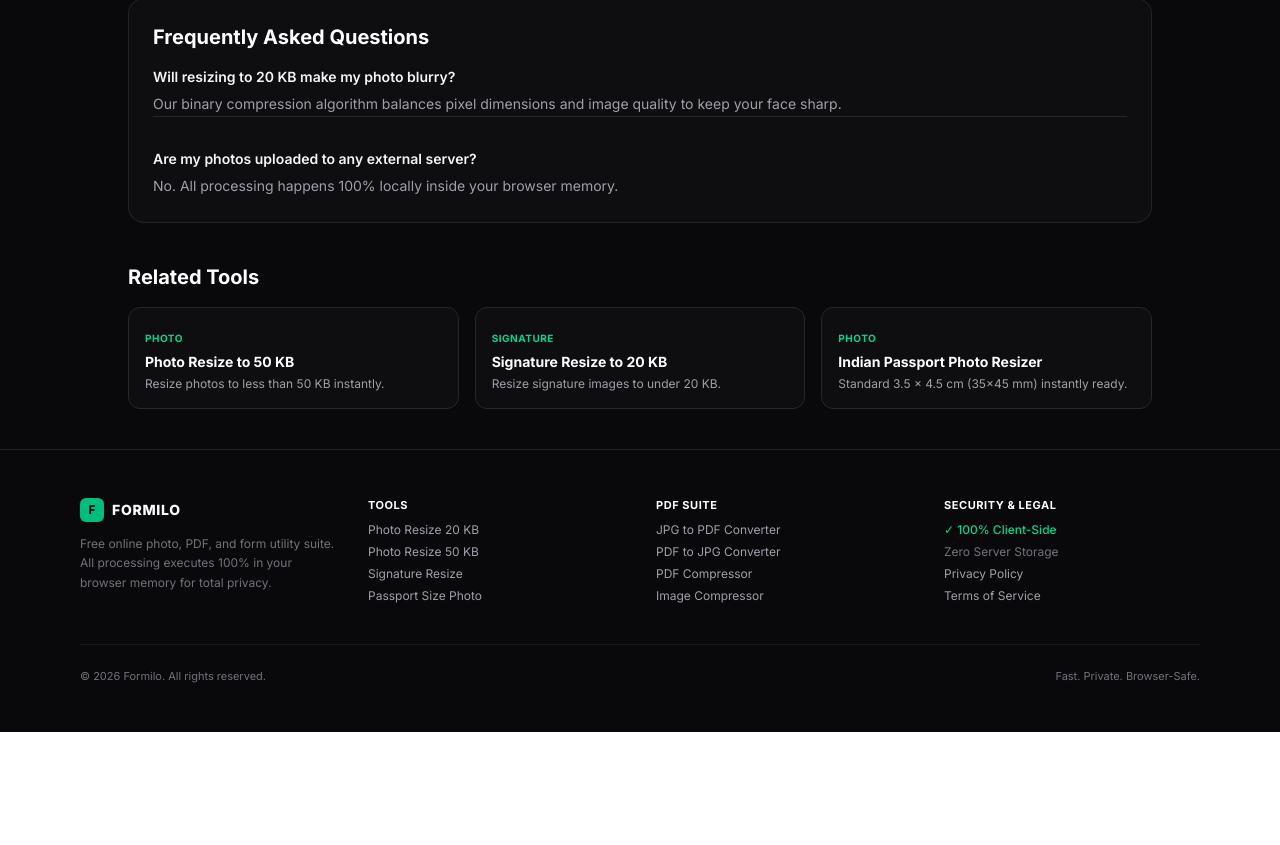
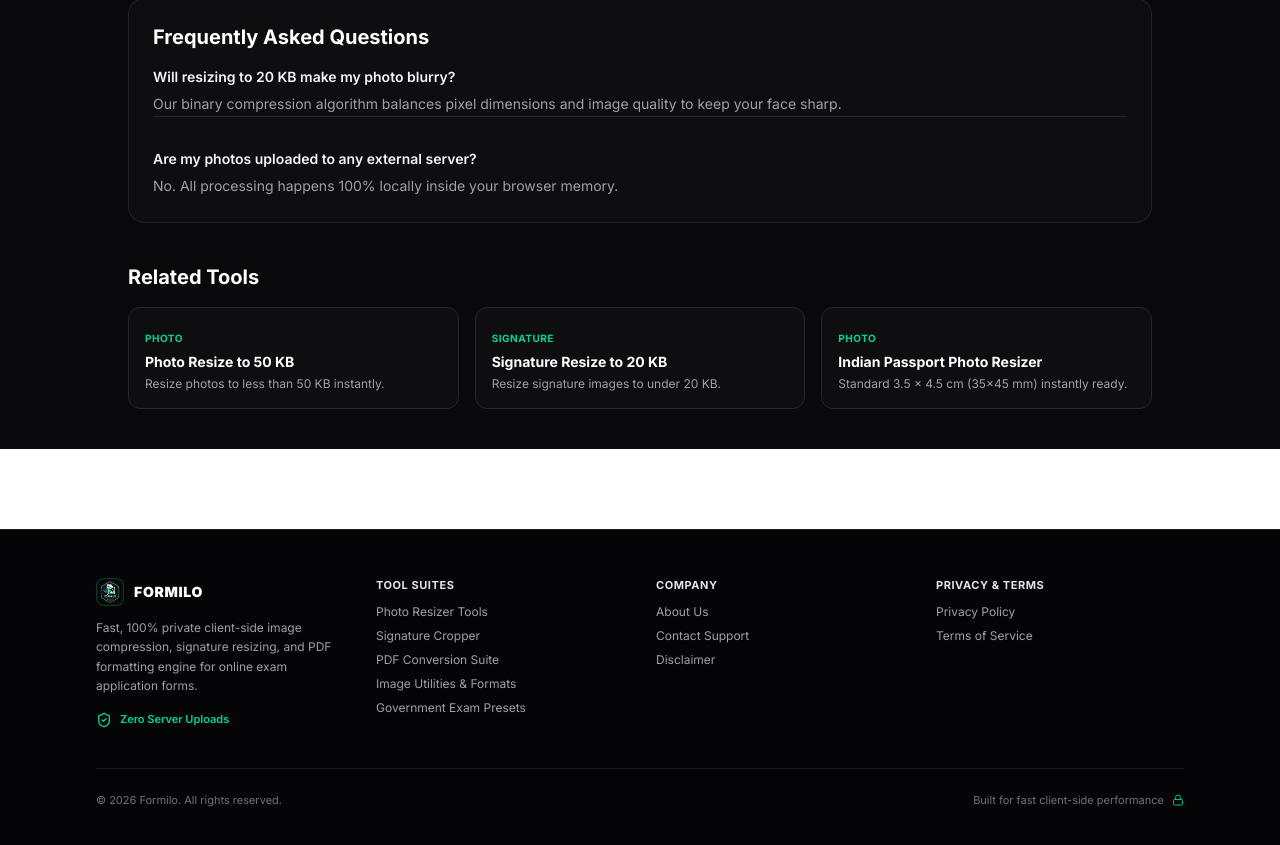
Before and after one commit to mantupatra23-pixel/formilo, a Next.js app: page /tools/photo-resize-20kb in a window 1280 px wide. Shown: the part 1085-1930 px from the top of the page. Before the commit the page ends 1817 px from the top, so only its background shows below. Built offline with nearby package versions, Linux system fonts and the light colour scheme; no server answers.

Commit message:
feat(footer): link all trust, legal, company, and category pages

```diff
--- a/components/Footer.tsx
+++ b/components/Footer.tsx
@@ -1,53 +1,63 @@
-import React from 'react';
+// components/Footer.tsx
 import Link from 'next/link';
+import Image from 'next/image';
+import { ShieldCheck, Lock, Heart } from 'lucide-react';
 
 export default function Footer() {
   return (
-    <footer className="border-t border-zinc-800/80 bg-zinc-950 text-zinc-400 text-xs">
-      <div className="max-w-6xl mx-auto px-4 py-12">
+    <footer className="w-full bg-[#050507] border-t border-zinc-800/80 text-zinc-400 text-xs mt-20">
+      <div className="max-w-6xl mx-auto px-4 sm:px-6 lg:px-8 py-12">
         <div className="grid grid-cols-2 md:grid-cols-4 gap-8">
 
-          {/* Col 1: Brand Info */}
+          {/* Brand Info */}
           <div className="col-span-2 md:col-span-1 space-y-3">
-            <div className="flex items-center gap-2">
-              <div className="w-6 h-6 rounded-md bg-emerald-500 flex items-center justify-center text-black font-bold text-xs">
-                F
+            <Link href="/" className="flex items-center gap-2.5">
+              <div className="relative w-7 h-7 rounded-lg overflow-hidden border border-emerald-500/30 bg-zinc-950 flex items-center justify-center flex-shrink-0">
+                <Image
+                  src="/logo.png"
+                  alt="Formilo Logo"
+                  width={28}
+                  height={28}
+                  unoptimized
+                  className="w-full h-full object-contain p-0.5"
+                />
               </div>
-              <span className="font-extrabold text-white tracking-wider text-sm">FORMILO</span>
+              <span className="font-black text-sm tracking-wider text-white">FORMILO</span>
+            </Link>
+            <p className="text-zinc-400 text-xs leading-relaxed">
+              Fast, 100% private client-side image compression, signature resizing, and PDF formatting engine for online exam application forms.
+            </p>
+            <div className="flex items-center gap-2 text-emerald-400 text-[11px] font-semibold pt-1">
+              <ShieldCheck className="w-4 h-4" /> Zero Server Uploads
             </div>
-            <p className="text-zinc-500 text-xs leading-relaxed">
-              Free online photo, PDF, and form utility suite. All processing executes 100% in your browser memory for total privacy.
-            </p>
           </div>
 
-          {/* Col 2: Tools */}
-          <div className="space-y-2.5">
-            <p className="font-bold text-white uppercase tracking-wider text-[11px]">Tools</p>
-            <ul className="space-y-1.5 text-zinc-400">
-              <li><Link href="/tools/photo-resize-20kb" className="hover:text-emerald-400 transition-colors">Photo Resize 20 KB</Link></li>
-              <li><Link href="/tools/photo-resize-50kb" className="hover:text-emerald-400 transition-colors">Photo Resize 50 KB</Link></li>
-              <li><Link href="/tools/signature-resize-20kb" className="hover:text-emerald-400 transition-colors">Signature Resize</Link></li>
-              <li><Link href="/tools/passport-photo-resizer" className="hover:text-emerald-400 transition-colors">Passport Size Photo</Link></li>
+          {/* Quick Categories */}
+          <div>
+            <h4 className="font-bold text-zinc-200 uppercase tracking-wider text-[11px] mb-3">Tool Suites</h4>
+            <ul className="space-y-2">
+              <li><Link href="/photo-tools" className="hover:text-emerald-400 transition-colors">Photo Resizer Tools</Link></li>
+              <li><Link href="/signature-tools" className="hover:text-emerald-400 transition-colors">Signature Cropper</Link></li>
+              <li><Link href="/pdf-tools" className="hover:text-emerald-400 transition-colors">PDF Conversion Suite</Link></li>
+              <li><Link href="/image-tools" className="hover:text-emerald-400 transition-colors">Image Utilities & Formats</Link></li>
+              <li><Link href="/form-tools" className="hover:text-emerald-400 transition-colors">Government Exam Presets</Link></li>
             </ul>
           </div>
 
-          {/* Col 3: PDF Suite */}
-          <div className="space-y-2.5">
-            <p className="font-bold text-white uppercase tracking-wider text-[11px]">PDF Suite</p>
-            <ul className="space-y-1.5 text-zinc-400">
-              <li><Link href="/tools/jpg-to-pdf" className="hover:text-emerald-400 transition-colors">JPG to PDF Converter</Link></li>
-              <li><Link href="/tools/pdf-to-jpg" className="hover:text-emerald-400 transition-colors">PDF to JPG Converter</Link></li>
-              <li><Link href="/tools/pdf-compressor" className="hover:text-emerald-400 transition-colors">PDF Compressor</Link></li>
-              <li><Link href="/tools/image-compressor" className="hover:text-emerald-400 transition-colors">Image Compressor</Link></li>
+          {/* Company & Support */}
+          <div>
+            <h4 className="font-bold text-zinc-200 uppercase tracking-wider text-[11px] mb-3">Company</h4>
+            <ul className="space-y-2">
+              <li><Link href="/about" className="hover:text-emerald-400 transition-colors">About Us</Link></li>
+              <li><Link href="/contact" className="hover:text-emerald-400 transition-colors">Contact Support</Link></li>
+              <li><Link href="/disclaimer" className="hover:text-emerald-400 transition-colors">Disclaimer</Link></li>
             </ul>
           </div>
 
-          {/* Col 4: Legal & Privacy */}
-          <div className="space-y-2.5">
-            <p className="font-bold text-white uppercase tracking-wider text-[11px]">Security & Legal</p>
-            <ul className="space-y-1.5 text-zinc-400">
-              <li className="text-emerald-400 font-medium">✓ 100% Client-Side</li>
-              <li className="text-zinc-500">Zero Server Storage</li>
+          {/* Legal & Trust */}
+          <div>
+            <h4 className="font-bold text-zinc-200 uppercase tracking-wider text-[11px] mb-3">Privacy & Terms</h4>
+            <ul className="space-y-2">
               <li><Link href="/privacy" className="hover:text-emerald-400 transition-colors">Privacy Policy</Link></li>
               <li><Link href="/terms" className="hover:text-emerald-400 transition-colors">Terms of Service</Link></li>
             </ul>
@@ -55,10 +65,12 @@ export default function Footer() {
 
         </div>
 
-        {/* Bottom copyright line */}
-        <div className="mt-10 pt-6 border-t border-zinc-900 flex flex-col sm:flex-row items-center justify-between gap-3 text-zinc-500 text-[11px]">
+        {/* Bottom Bar */}
+        <div className="mt-10 pt-6 border-t border-zinc-800/60 flex flex-col sm:flex-row items-center justify-between gap-3 text-zinc-500 text-[11px]">
           <p>© 2026 Formilo. All rights reserved.</p>
-          <p className="text-zinc-500">Fast. Private. Browser-Safe.</p>
+          <p className="flex items-center gap-1">
+            Built for fast client-side performance <Lock className="w-3 h-3 text-emerald-500 ml-1" />
+          </p>
         </div>
       </div>
     </footer>
```
